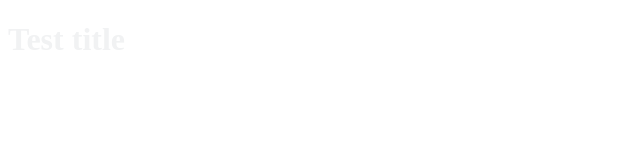
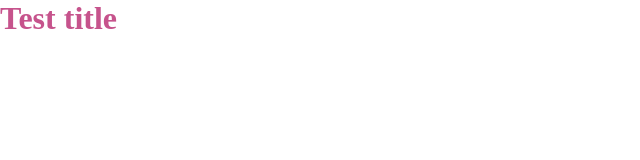
Before and after one commit to AlenaYarmak/vr_site, a website: page app/index.html in a window 1280 px wide. Shown: the whole page, without its empty margins (0-640 px from the left). Drawn offline with Linux system fonts and the light colour scheme.

Commit message:
add reset styles / add variables

```diff
--- /dev/null
+++ b/app/scss/reset.scss
@@ -0,0 +1,5 @@
+* {
+    margin: 0;
+    padding: 0;
+    box-sizing: border-box;
+}
--- a/app/scss/style.scss
+++ b/app/scss/style.scss
@@ -1,5 +1,8 @@
+@use 'variables.scss' as *;
+@use 'reset.scss' as *;
+
 .main {
     &-title {
-        color: #F1F2F3;
+        color: $base-color;
     }
 }
--- /dev/null
+++ b/app/scss/variables.scss
@@ -0,0 +1 @@
+$base-color: #c6538c;
```
Also changed, not shown: app/css/style.min.css.
